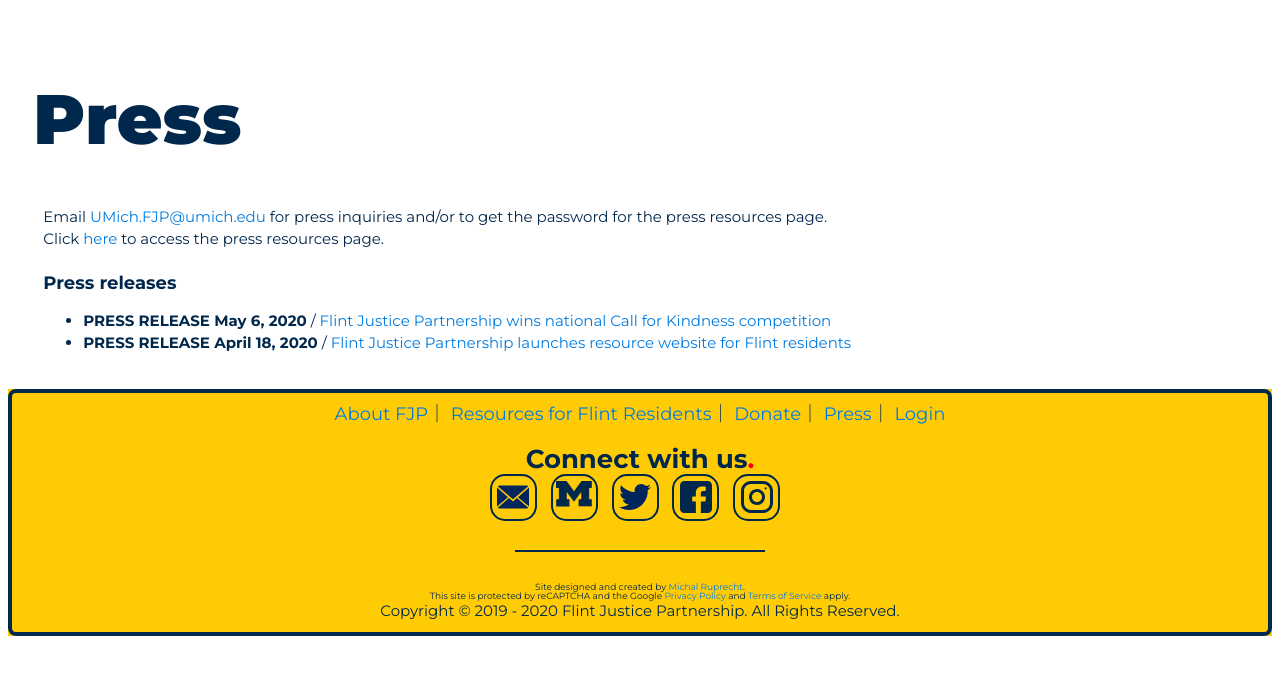
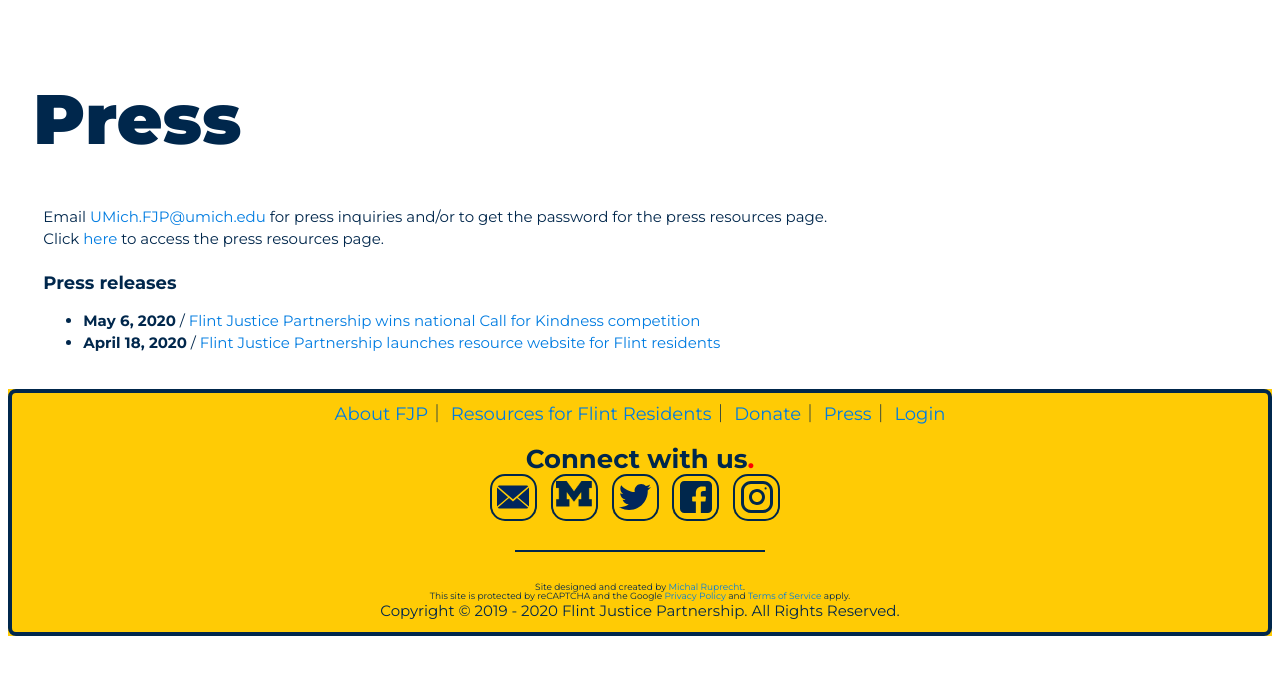
Before and after one commit to umichfjp/umichfjp.github.io, a Jekyll site: the page built from pages/press.html, in a window 1280 px wide. Shown: the top 675 px of the page. Built offline with Jekyll 4.4.1, drawn with Linux system fonts in a browser that asks for light colours.

Commit message:
Update press.html

```diff
--- a/pages/press.html
+++ b/pages/press.html
@@ -18,8 +18,8 @@ title: Press
 
           <br><br><b><big>Press releases</big></b>
           <ul>
-            <li><b>PRESS RELEASE May 6, 2020</b> / <a href="https://umichfjp.github.io/pages/press_releases/flint_justice_partnership_wins_national_call_for_kindness_competition.html">Flint Justice Partnership wins national Call for Kindness competition</a></li>
-            <li><b>PRESS RELEASE April 18, 2020</b> / <a href="https://umichfjp.github.io/pages/press_releases/flint_justice_partnership_launches_resource_website_for_flint_residents.html">Flint Justice Partnership launches resource website for Flint residents</a></li>
+            <li><b>May 6, 2020</b> / <a href="https://umichfjp.github.io/pages/press_releases/flint_justice_partnership_wins_national_call_for_kindness_competition.html">Flint Justice Partnership wins national Call for Kindness competition</a></li>
+            <li><b>April 18, 2020</b> / <a href="https://umichfjp.github.io/pages/press_releases/flint_justice_partnership_launches_resource_website_for_flint_residents.html">Flint Justice Partnership launches resource website for Flint residents</a></li>
           </ul>
         </h3>
         </div><br />
```
